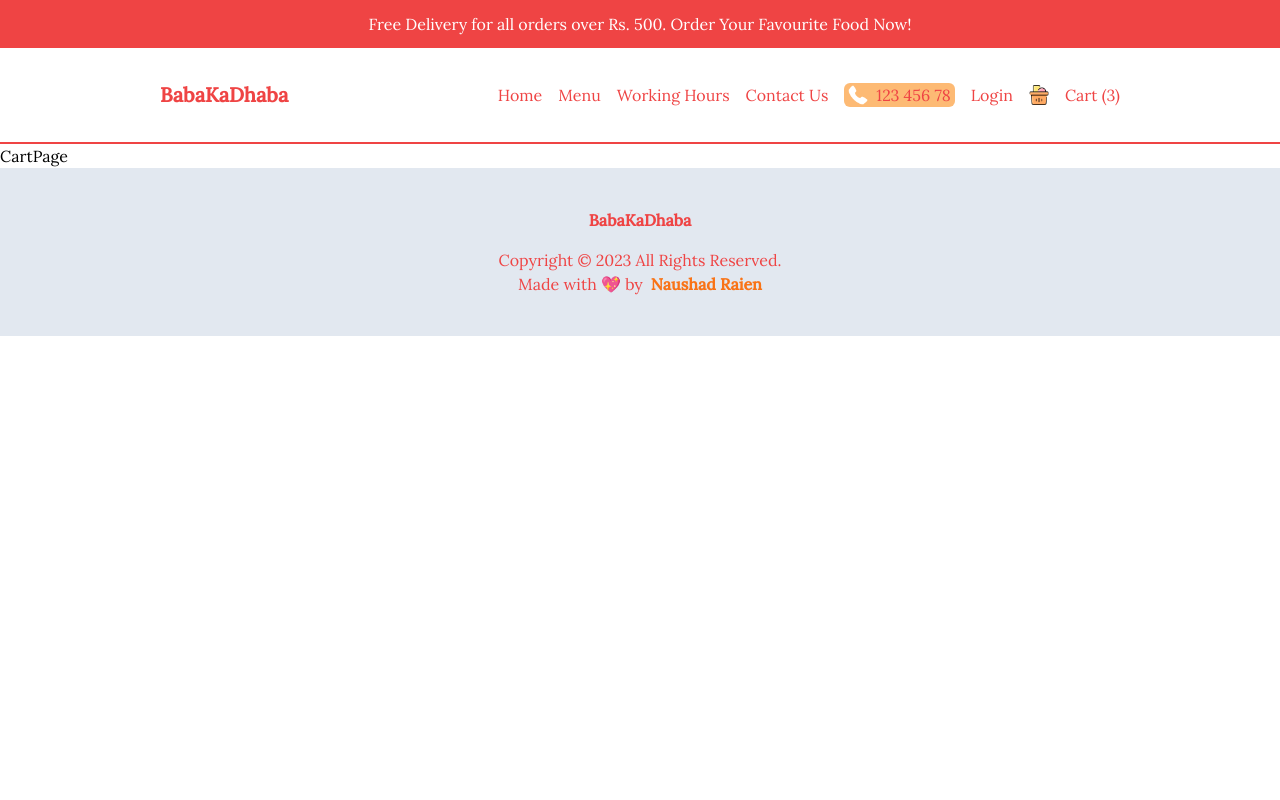
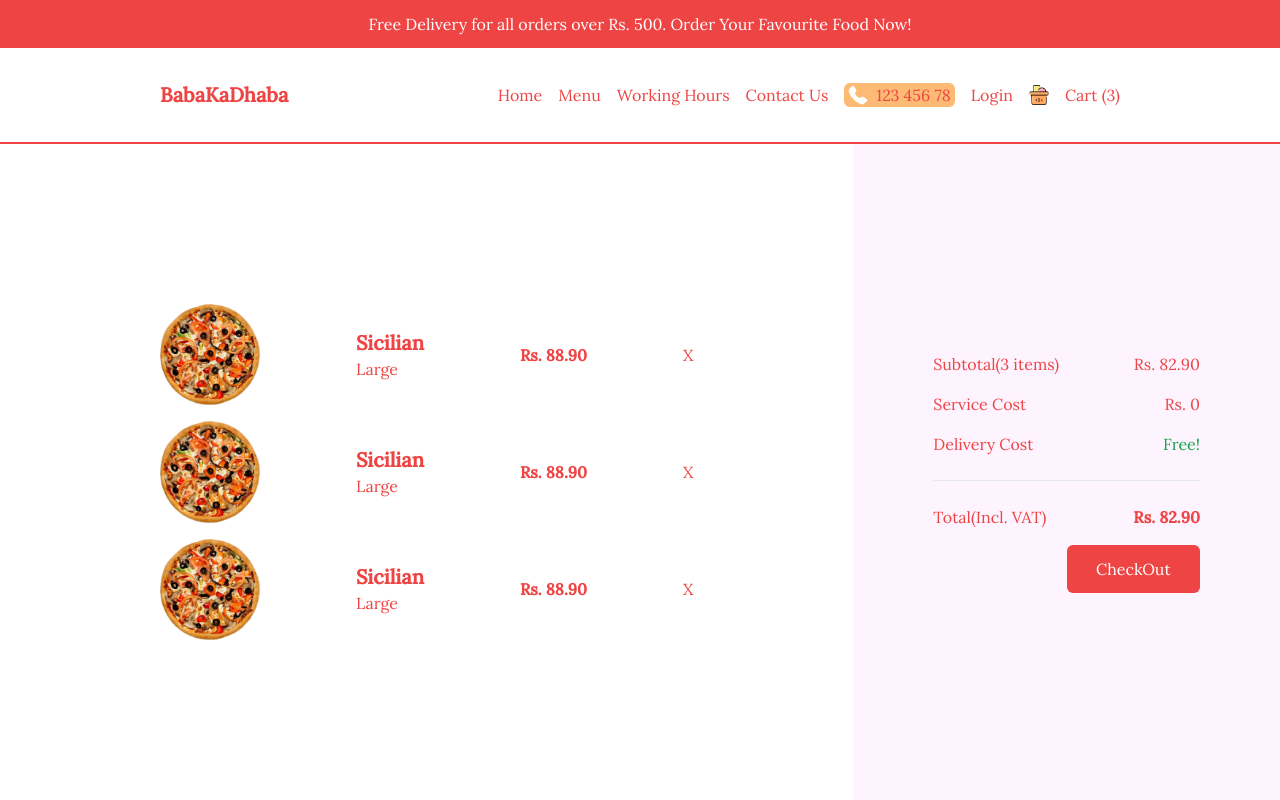
Before and after one commit to naushadraien/Food-Ordering-App, a Next.js app in the folder dhaba/: page /cart in a window 1280 px wide. Shown: the top 800 px of the page. Built offline with nearby package versions, Linux system fonts and the light colour scheme.

Commit message:
frontend completed

```diff
--- a/dhaba/app/cart/page.tsx
+++ b/dhaba/app/cart/page.tsx
@@ -1,5 +1,81 @@
+import Image from "next/image";
+
 const CartPage = () => {
-  return <div>CartPage</div>;
+  return (
+    <div className="h-[calc(100vh-6rem)] md:h-[calc(100vh-9rem)] flex flex-col text-red-500 lg:flex-row">
+      {/* Product Container */}
+      <div className="h-2/3 p-4 lg:px-20 xl:p-40 flex flex-col justify-between overflow-scroll lg:h-full lg:w-2/3 2xl:w-1/2">
+        {/* Single Item Container */}
+        <div className="flex items-center justify-between mb-4">
+          <Image
+            src="/temporary/p1.png"
+            alt="First-Product"
+            width={100}
+            height={100}
+          />
+          <div>
+            <h1 className="text-xl font-bold">Sicilian</h1>
+            <span>Large</span>
+          </div>
+          <h2 className="font-bold">Rs. {"88.90"}</h2>
+          <span className="cursor-pointer">X</span>
+        </div>
+        {/* Single Item Container */}
+        <div className="flex items-center justify-between mb-4">
+          <Image
+            src="/temporary/p1.png"
+            alt="First-Product"
+            width={100}
+            height={100}
+          />
+          <div>
+            <h1 className="text-xl font-bold">Sicilian</h1>
+            <span>Large</span>
+          </div>
+          <h2 className="font-bold">Rs. {"88.90"}</h2>
+          <span className="cursor-pointer">X</span>
+        </div>
+        {/* Single Item Container */}
+        <div className="flex items-center justify-between mb-4">
+          <Image
+            src="/temporary/p1.png"
+            alt="First-Product"
+            width={100}
+            height={100}
+          />
+          <div>
+            <h1 className="text-xl font-bold">Sicilian</h1>
+            <span>Large</span>
+          </div>
+          <h2 className="font-bold">Rs. {"88.90"}</h2>
+          <span className="cursor-pointer">X</span>
+        </div>
+      </div>
+      {/* Payment Container */}
+      <div className="h-1/2 p-4 lg:px-20 bg-fuchsia-50 flex flex-col gap-4 justify-center lg:h-full lg:w-1/3 2xl:w-1/2 2xl:text-xl 2xl:gap-6">
+        <div className="flex justify-between">
+          <span>Subtotal{"(3 items)"}</span>
+          <span>Rs. 82.90</span>
+        </div>
+        <div className="flex justify-between">
+          <span>Service Cost</span>
+          <span>Rs. {"0"}</span>
+        </div>
+        <div className="flex justify-between">
+          <span>Delivery Cost</span>
+          <span className="text-green-600">Free!</span>
+        </div>
+        <hr className="my-2" />
+        <div className="flex justify-between">
+          <span>Total(Incl. VAT)</span>
+          <span className="font-bold">Rs. 82.90</span>
+        </div>
+        <button className="bg-red-500 text-white p-3 rounded-md w-1/2 self-end">
+          CheckOut
+        </button>
+      </div>
+    </div>
+  );
 };
 
 export default CartPage;
--- a/dhaba/app/login/page.tsx
+++ b/dhaba/app/login/page.tsx
@@ -1,5 +1,58 @@
+import Image from "next/image";
+import Link from "next/link";
+
 const Login = () => {
-  return <div>Login</div>;
+  return (
+    <div className="p-4 h-[calc(100vh-6rem)] md:h-[calc(100vh-9rem)] flex justify-center items-center">
+      {/* BOX */}
+      <div className="h-full shadow-2xl rounded-md flex flex-col md:flex-row md:h-[70%] md:w-full lg:w-[60%] 2xl:w-1/2">
+        {/* Image Container */}
+        <div className="relative h-1/3 w-full md:h-full md:w-1/2">
+          <Image
+            src="/loginBg.png"
+            alt="login-background"
+            className="object-cover"
+            fill
+          />
+        </div>
+        {/* Form Container */}
+        <div className="p-10 flex flex-col gap-8 md:gap-6 md:w-1/2">
+          <h1 className="font-bold text-xl xl:text-3xl">Welcome</h1>
+          <p>
+            Login into your account or create a new one using social buttons
+            below
+          </p>
+          <button className="flex gap-4 p-4 ring-1 ring-orange-100 rounded-md">
+            <Image
+              src="/google.png"
+              alt="google"
+              width={20}
+              height={20}
+              className="object-contain"
+            />
+            <span>Sign in with Google</span>
+          </button>
+          <button className="flex gap-4 p-4 ring-1 ring-orange-100 rounded-md">
+            <Image
+              src="/facebook.png"
+              alt="facebook"
+              width={20}
+              height={20}
+              className="object-contain"
+            />
+            <span>Sign in with Facebook</span>
+          </button>
+          <button>Sign in with facebook</button>
+          <p className="text-sm">
+            Have a problem?
+            <Link href="/" className="underline">
+              Contact Us
+            </Link>
+          </p>
+        </div>
+      </div>
+    </div>
+  );
 };
 
 export default Login;
--- a/dhaba/app/orders/page.tsx
+++ b/dhaba/app/orders/page.tsx
@@ -1,5 +1,48 @@
 const Orders = () => {
-  return <div>Orders</div>;
+  return (
+    <div className="p-4 lg:px-20 xl:px-40">
+      <table className="w-full border-separate border-spacing-3">
+        <thead>
+          <tr className="text-left">
+            <th className="hidden md:block">Order ID</th>
+            <th>Date</th>
+            <th>Price </th>
+            <th className="hidden md:block">Products</th>
+            <th>Status</th>
+          </tr>
+        </thead>
+        <tbody>
+          <tr className="text-sm md:text-base bg-red-50">
+            <td className="hidden md:block py-6 px-1">1424545355</td>
+            <td className="py-6 px-1">15/09/2023</td>
+            <td className="py-6 px-1">Rs. 200</td>
+            <td className="hidden md:block py-6 px-1">
+              Veg-Pizza(2), Chicken-Burger(2), Coca Cola 1L(2)
+            </td>
+            <td className="py-6 px-1">On the way(approx. 10min)...</td>
+          </tr>
+          <tr className="text-sm md:text-base odd:bg-gray-100">
+            <td className="hidden md:block py-6 px-1">1424545355</td>
+            <td className="py-6 px-1">15/09/2023</td>
+            <td className="py-6 px-1">Rs. 200</td>
+            <td className="hidden md:block py-6 px-1">
+              Veg-Pizza(2), Chicken-Burger(2), Coca Cola 1L(2)
+            </td>
+            <td className="py-6 px-1">On the way(approx. 10min)...</td>
+          </tr>
+          <tr className="text-sm md:text-base odd:bg-gray-100">
+            <td className="hidden md:block py-6 px-1">1424545355</td>
+            <td className="py-6 px-1">15/09/2023</td>
+            <td className="py-6 px-1">Rs. 200</td>
+            <td className="hidden md:block py-6 px-1">
+              Veg-Pizza(2), Chicken-Burger(2), Coca Cola 1L(2)
+            </td>
+            <td className="py-6 px-1">On the way(approx. 10min)...</td>
+          </tr>
+        </tbody>
+      </table>
+    </div>
+  );
 };
 
 export default Orders;
```
